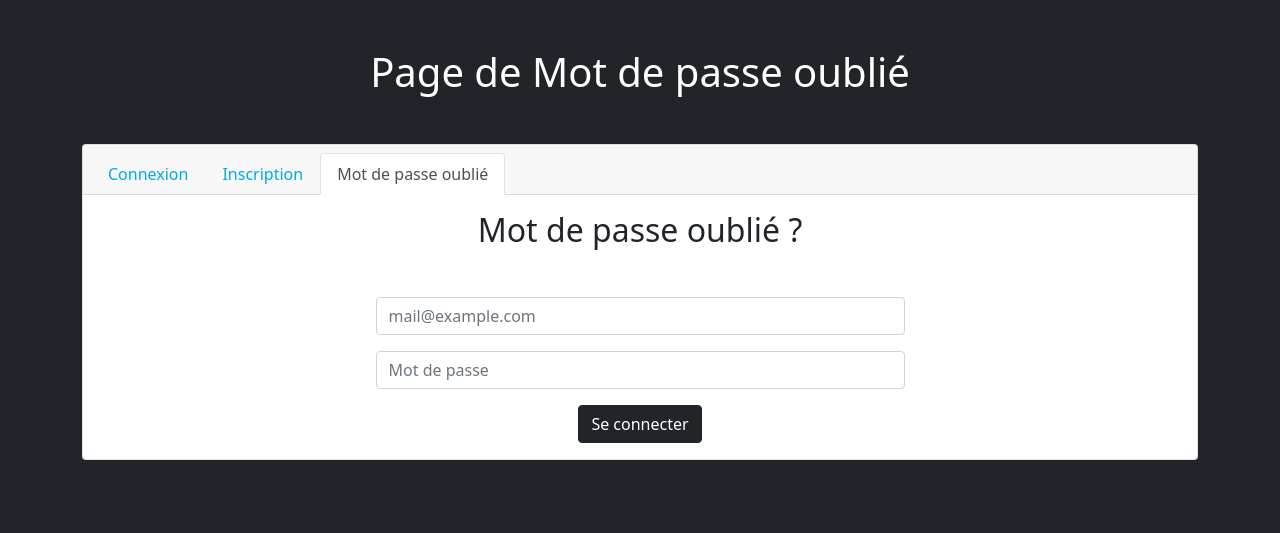
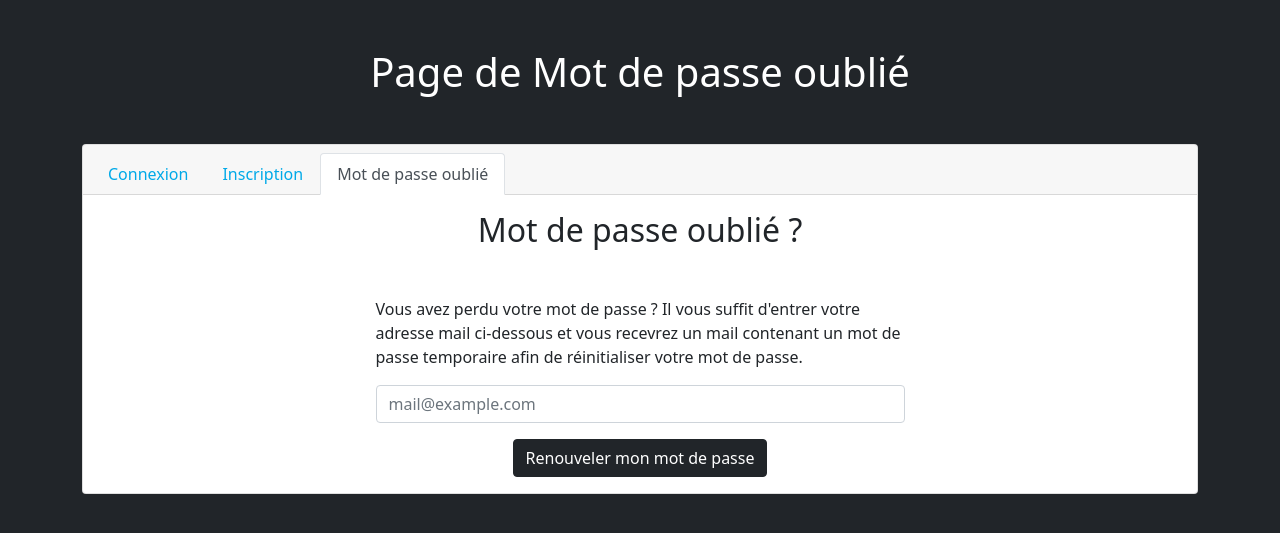
Before and after one commit to alexy76/Projet-PRO, a PHP site: page /views/forget.php in a window 1280 px wide. Shown: the top 533 px of the page. Run offline with PHP 8.4, Linux system fonts and the light colour scheme; some libraries are stand-ins or nearby versions.

Commit message:
Mise en place des erreurs de la page forget.php

```diff
--- a/ecommerce/controllers/ctrForget.php
+++ b/ecommerce/controllers/ctrForget.php
@@ -0,0 +1,48 @@
+<?php
+require_once '../config.php';
+require_once '../models/Database.php';
+require_once '../models/Users.php';
+require_once '../tools/cleanData.php';
+
+
+/** Initialisation des paramètres de la page */
+if (session_status() === PHP_SESSION_NONE) session_start();
+
+
+//session set var datetime redirect to timer !
+
+
+// Controleur permettant la réinitialisation du mot de passe
+
+if ($_SERVER['REQUEST_METHOD'] == 'POST' && isset($_POST['renewPwd'])) {
+
+    $errors = [];
+    $Users = new Users();
+    $mail = cleanData($_POST['mail']);
+
+    if (empty($mail))
+        $errors['mail'] = 'Veuillez saisir une adresse mail';
+    elseif(!filter_var($mail, FILTER_VALIDATE_EMAIL))
+        $errors['mail'] = 'Le format de l\'email est incorrect';
+    elseif (!$Users->getExistUsermail($mail)){
+        $messageAlert = ['warning', 'Cette adresse mail n\'existe pas'];
+        $errors['mail'] = '';
+    }
+
+
+    if (empty($_POST['g-recaptcha-response']))
+        $errors['reCaptcha'] = 'Veuillez valider le reCAPTCHA';
+    else {
+        $ip = $_SERVER['REMOTE_ADDR'];
+        $url = 'https://www.google.com/recaptcha/api/siteverify?secret=' . urlencode('6LdB5HAeAAAAAChezk16TaVcl5O2ACuH_2KrZPfV') .  '&response=' . urlencode($_POST['g-recaptcha-response']);
+        $responseKeys = json_decode(file_get_contents($url), true);
+
+        if (!$responseKeys["success"])
+            $errors['reCaptcha'] = 'Bots interdit sur ce site';
+    }
+
+
+    if (empty($errors)) {
+        echo 'c"est cool';
+    }
+}
--- a/ecommerce/tools/cleanData.php
+++ b/ecommerce/tools/cleanData.php
@@ -11,7 +11,7 @@
     $mail->Host = 'smtp.gmail.com';
     $mail->Port = 465;
     $mail->Username = 'ecommerce.lamanu@gmail.com';
-    $mail->Password = '*******';
+    $mail->Password = 'EcomLaManu76';
 
 //   $path = 'reseller.pdf';
 //   $mail->AddAttachment($path);
--- a/ecommerce/views/forget.php
+++ b/ecommerce/views/forget.php
@@ -24,7 +24,7 @@
         <div class="card text-center">
             <div class="card-header">
                 <ul class="nav nav-tabs card-header-tabs">
-                <li class="nav-item">
+                    <li class="nav-item">
                         <a class="nav-link colorlink" aria-current="true" href="login.php?action=connection">Connexion</a>
                     </li>
                     <li class="nav-item">
@@ -44,21 +44,30 @@
 
                         <h2 class="card-title mb-5">Mot de passe oublié ?</h2>
 
+                        <?php if (isset($messageAlert)) : ?>
 
-                        <form class="text-start" method="POST" action="?action=connection">
+                            <div class="alert alert-<?= $messageAlert[0] ?>" role="alert">
+                                <?= $messageAlert[1] ?>
+                            </div>
+
+                        <?php endif; ?>
+
+
+                        <p class="text-start">Vous avez perdu votre mot de passe ? Il vous suffit d'entrer votre adresse mail ci-dessous et vous recevrez un mail contenant un mot de passe temporaire afin de réinitialiser votre mot de passe.</p>
+                        <form class="text-start" method="POST" action="">
 
                             <div class="mb-3">
-                                <span class="text-danger"></span>
-                                <input type="mail" class="form-control" id="exampleFormControlInput1" placeholder="mail@example.com" name="mail" value="<?= $mail ?? '' ?>">
+                                <span class="text-danger"><?= $errors['mail'] ?? '' ?></span>
+                                <input type="mail" class="form-control" id="exampleFormControlInput1" placeholder="mail@example.com" name="mail" value="">
                             </div>
 
-                            <div class="mb-3">
-                                <span class="text-danger"></span>
-                                <input type="password" class="form-control" id="exampleFormControlInput1" placeholder="Mot de passe" name="pwd" value="">
+                            <div class="mt-3">
+                                <span class="text-danger"><?= $errors['reCaptcha'] ?? '' ?></span>
+                                <div class="g-recaptcha" data-sitekey="6LdB5HAeAAAAAFSg6xSD0ZUXvFLUt2kSQB6cp5Zp"></div>
                             </div>
 
                             <div class="text-center mt-3">
-                                <input type="submit" name="connection" class="btn btn-dark" value="Se connecter">
+                                <input type="submit" name="renewPwd" class="btn btn-dark" value="Renouveler mon mot de passe">
                             </div>
 
                         </form>
--- a/ecommerce/views/login.php
+++ b/ecommerce/views/login.php
@@ -43,7 +43,7 @@
                     <?php if (!isset($_SESSION['id'])) : ?>
                         <!-- Formulaire d'inscription -->
 
-                        <div id="formSubscribe" class="col-lg-6- col-12 m-auto <?= $action == 'subscribe' ? '' : 'd-none' ?>">
+                        <div id="formSubscribe" class="col-lg-6 col-12 m-auto <?= $action == 'subscribe' ? '' : 'd-none' ?>">
 
                             <h2 class="card-title mb-5">Créer un compte</h2>
 
@@ -70,7 +70,7 @@
                                     <input type="password" class="form-control" id="exampleFormControlInput1" placeholder="Confirmation mot de passe" name="pwdConfirm">
                                 </div>
                                 <div class="form-check form-switch">
-                                    <input class="form-check-input form-check-input-checked-dark form-check-input-checked-bg-dark" type="checkbox" role="switch" id="flexSwitchCheckDefault" name="newsLetter" <?= isset($userSubscribe['newsLetter']) && $userSubscribe['newsLetter'] === true ? 'checked' : '' ?>>
+                                    <input class="form-check-input form-check-input-checked-dark form-check-input-checked-bg-dark" type="checkbox" role="switch" id="flexSwitchCheckDefault" name="newsLetter" checked>
                                     <label class="form-check-label" for="flexSwitchCheckDefault">Je souhaite bénéficier des offres exclusives en m'inscrivant à la Newsletter !</label>
                                 </div>
                                 <div class="mt-3">
@@ -128,7 +128,7 @@
 
 
                                     <div class="form-check form-switch col-lg-6 col-12 ps-2">
-                                        <input class=" form-check-input ms-2" type="checkbox" role="switch" id="flexSwitchCheckChecked" name="remember" checked>
+                                        <input class=" form-check-input ms-2" type="checkbox" role="switch" id="flexSwitchCheckChecked" name="remember">
                                         <label class="form-check-label ms-1" for="flexSwitchCheckChecked">Connexion automatique</label>
                                     </div>
 
```
